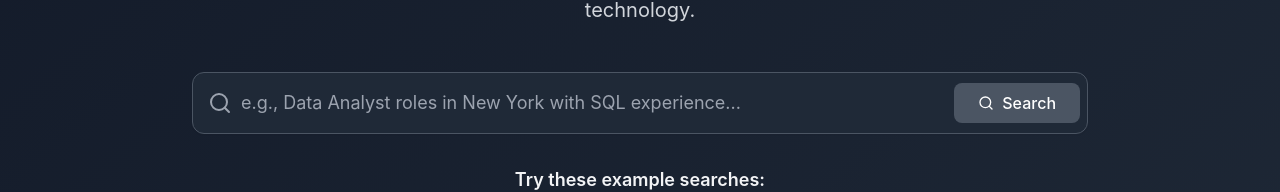
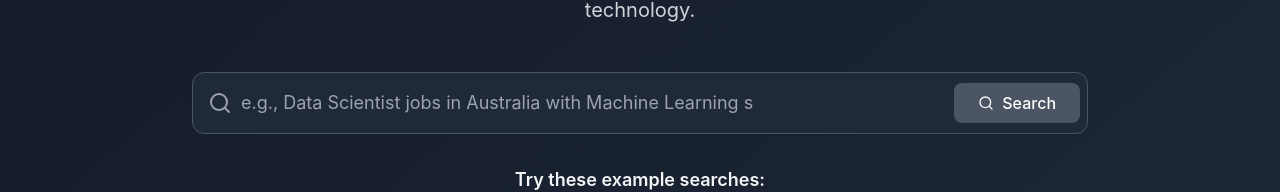
Before and after one commit to gururaser/RoleRadar, a Next.js app in the folder frontend/: page / in a window 1280 px wide. Shown: the part 533-725 px from the top of the page. Built offline with nearby package versions, Linux system fonts and the light colour scheme.

Commit message:
feat: Implement animated placeholder text in search input with focus handling

```diff
--- a/frontend/components/SearchSection.tsx
+++ b/frontend/components/SearchSection.tsx
@@ -1,5 +1,6 @@
 import { Search } from 'lucide-react'
 import Image from 'next/image'
+import { useState, useEffect } from 'react'
 
 interface SearchSectionProps {
   query: string
@@ -11,11 +12,61 @@ interface SearchSectionProps {
 }
 
 export default function SearchSection({ query, setQuery, onSearch, isLoading, hasSearched, onQueryClear }: SearchSectionProps) {
+  const [placeholderText, setPlaceholderText] = useState('')
+  const [currentTextIndex, setCurrentTextIndex] = useState(0)
+  const [currentCharIndex, setCurrentCharIndex] = useState(0)
+  const [isDeleting, setIsDeleting] = useState(false)
+  const [isInputFocused, setIsInputFocused] = useState(false)
+
+  const placeholderTexts = [
+    "Data Scientist jobs in Australia with Machine Learning skills",
+    "Remote Software Engineer positions with React",
+    "Data Analyst roles in New York with SQL experience",
+  ]
+
   const exampleQueries = [
     "Data Scientist jobs in Australia with Machine Learning skills",
     "Remote Software Engineer positions with React",
     "Data Analyst roles in New York with SQL experience",
   ]
+
+  useEffect(() => {
+    // Input focused or user started typing, stop animation
+    if (isInputFocused || query.length > 0) {
+      return
+    }
+
+    const typeSpeed = 100
+    const deleteSpeed = 50
+    const pauseDuration = 2000
+
+    const currentText = placeholderTexts[currentTextIndex]
+
+    const timer = setTimeout(() => {
+      if (!isDeleting) {
+        // Writing mode
+        if (currentCharIndex < currentText.length) {
+          setPlaceholderText(currentText.substring(0, currentCharIndex + 1))
+          setCurrentCharIndex(prev => prev + 1)
+        } else {
+          // Text completed, switch to deleting mode
+          setTimeout(() => setIsDeleting(true), pauseDuration)
+        }
+      } else {
+        // Deleting mode
+        if (currentCharIndex > 0) {
+          setPlaceholderText(currentText.substring(0, currentCharIndex - 1))
+          setCurrentCharIndex(prev => prev - 1)
+        } else {
+          // Deleting completed, switch to next text
+          setIsDeleting(false)
+          setCurrentTextIndex(prev => (prev + 1) % placeholderTexts.length)
+        }
+      }
+    }, isDeleting ? deleteSpeed : typeSpeed)
+
+    return () => clearTimeout(timer)
+  }, [currentCharIndex, isDeleting, currentTextIndex, placeholderTexts, isInputFocused, query])
 
   const handleQueryChange = (value: string) => {
     setQuery(value)
@@ -63,7 +114,9 @@ export default function SearchSection({ query, setQuery, onSearch, isLoading, ha
               type="text"
               value={query}
               onChange={(e) => handleQueryChange(e.target.value)}
-              placeholder="e.g., Data Analyst roles in New York with SQL experience..."
+              onFocus={() => setIsInputFocused(true)}
+              onBlur={() => setIsInputFocused(false)}
+              placeholder={isInputFocused || query.length > 0 ? 'Search for jobs...' : `e.g., ${placeholderText}${!isDeleting && currentCharIndex === placeholderTexts[currentTextIndex]?.length ? '|' : ''}`}
               className="w-full pl-12 pr-32 py-4 text-lg border border-gray-600 bg-gray-800 text-gray-100 rounded-xl focus:ring-2 focus:ring-primary-500 focus:border-transparent outline-none transition-all duration-200 shadow-sm placeholder-gray-400"
               disabled={isLoading}
               spellCheck={false}
```
